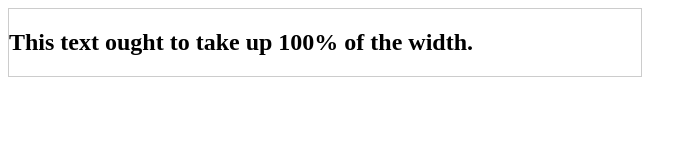
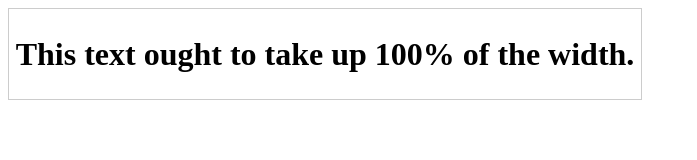
Before and after one commit to joshwcomeau/Percentext_salessite, a plain HTML site: page index.html in a window 1280 px wide. Shown: the whole page, without its empty margins (0-697 px from the left). Drawn offline with Linux system fonts and the light colour scheme.

Commit message:
Couple quick bug fixes with refactoring and name change

```diff
--- a/index.html
+++ b/index.html
@@ -14,7 +14,7 @@
 
 <script>
 
-$("#text_to_size").textPerc({alignment: 'center'});
+$("#text_to_size").percentext({alignment: 'center'});
 
 </script>
 </body>
--- a/percentext_1.0.js
+++ b/percentext_1.0.js
@@ -4,7 +4,7 @@
   $.fn.percentext = function( options ) {
 
     // Let's set our default settings
-    var settings = $.extend({}, $.fn.textPerc.defaults, options );
+    var settings = $.extend({}, $.fn.percentext.defaults, options );
 
     return this.each(function() {
       var
@@ -29,7 +29,7 @@
       // Part I: Broad Strokes.
       // We do some math to get what ought to be the perfect font size. This will work most times.
       var broad_font_size = broad_strokes( $elem, starting_size, text_width_ratio);
-      set_font(broad_font_size);
+      set_font($elem, broad_font_size);
 
       // Part II: Incremental Increases.
       // There are times where it might choose a font size that is a little too small.
@@ -40,11 +40,11 @@
 
       while ( $elem.height() < starting_height * 2 ) {
         increasing_font_size++;
-        set_font(increasing_font_size);
+        set_font($elem, increasing_font_size);
       }
       // We've gone one step too far. Let's undo that last iteration and call it a day!
       increasing_font_size--;
-      set_font(increasing_font_size);
+      set_font($elem, increasing_font_size);
 
 
       // Gotta brush your teeth before bed.
@@ -63,7 +63,7 @@
     });
   }
 
-  function set_font(font_size) {
+  function set_font($elem, font_size) {
     $elem.css("font-size", font_size);
   }
 
@@ -100,7 +100,7 @@
     console.log("There are " + obj.length + " item(s) selected with textPerc.")
   }
 
-  $.fn.textPerc.defaults = {
+  $.fn.percentext.defaults = {
     percentage: 100,
     alignment: "left"
   }
```
